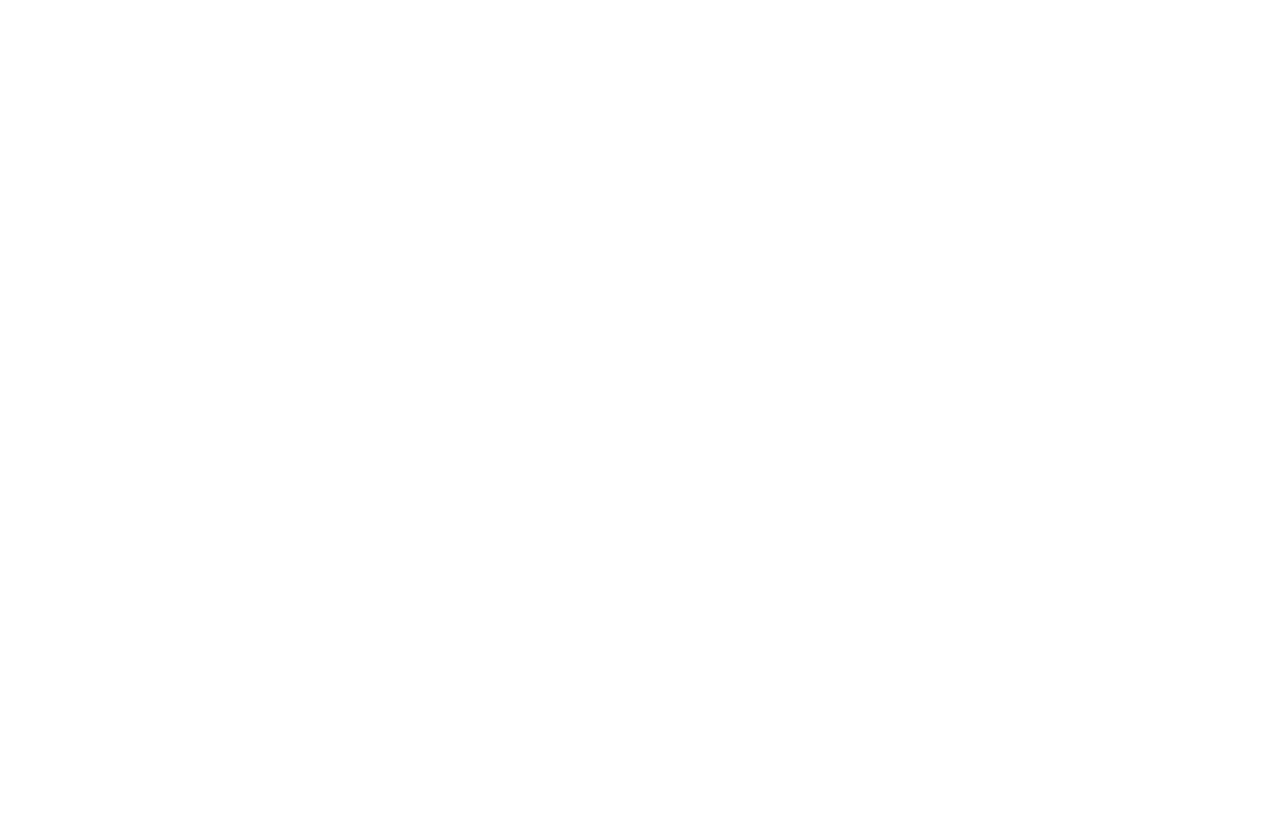
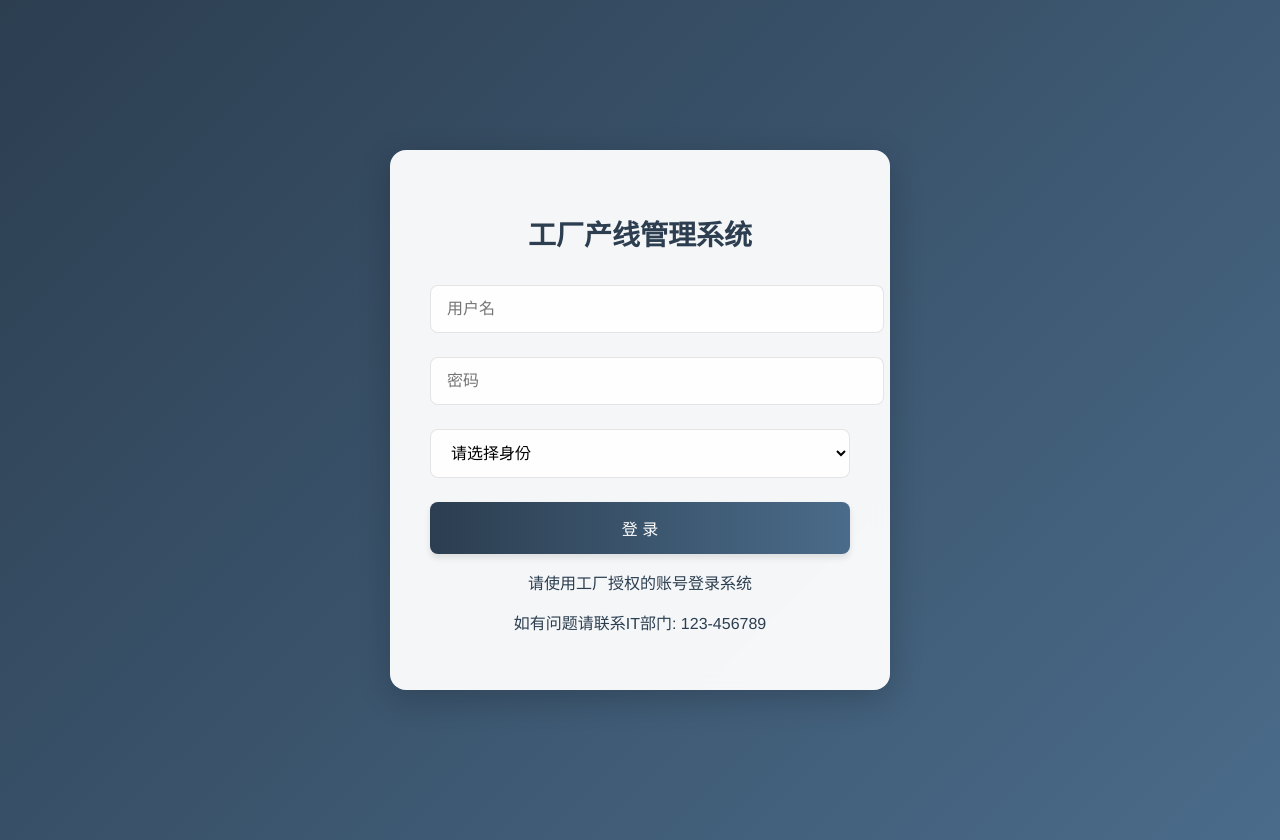
Before and after one commit to DingZhenPearl/industry, a Vue app: page /#/login in a window 1280 px wide. Before the commit the page ends 800 px from the top, so only its background shows below. Built offline with nearby package versions, Linux system fonts and the light colour scheme; the HTML template or start-up script is replaced by a standard one.

Commit message:
feat(auth): 添加登录功能并重构页面布局
- 新增 BottomNav 组件用于底部导航栏
- 添加 Login 页面实现用户登录功能
- 重构 Home、Notification、Profile 和 Task 页面布局
- 更新路由配置，增加登录路由并设置首页重定向

```diff
--- /dev/null
+++ b/src/components/BottomNav.vue
@@ -0,0 +1,59 @@
+<template>
+  <nav class="bottom-nav">
+    <div class="nav-item" :class="{ active: $route.path === '/home' }" @click="$router.push('/home')">
+      <i class="nav-icon home-icon"></i>
+      <span>首页</span>
+    </div>
+    <div class="nav-item" :class="{ active: $route.path === '/task' }" @click="$router.push('/task')">
+      <i class="nav-icon task-icon"></i>
+      <span>任务</span>
+    </div>
+    <div class="nav-item" :class="{ active: $route.path === '/notification' }" @click="$router.push('/notification')">
+      <i class="nav-icon notification-icon"></i>
+      <span>通知</span>
+    </div>
+    <div class="nav-item" :class="{ active: $route.path === '/profile' }" @click="$router.push('/profile')">
+      <i class="nav-icon profile-icon"></i>
+      <span>我的</span>
+    </div>
+  </nav>
+</template>
+
+<script>
+export default {
+  name: 'BottomNav'
+}
+</script>
+
+<style scoped>
+.bottom-nav {
+  display: flex;
+  justify-content: space-around;
+  background-color: #f8f8f8;
+  padding: 10px 0;
+  border-top: 1px solid #e0e0e0;
+}
+
+.nav-item {
+  display: flex;
+  flex-direction: column;
+  align-items: center;
+  cursor: pointer;
+}
+
+.nav-icon {
+  width: 24px;
+  height: 24px;
+  margin-bottom: 5px;
+  background-color: #666;
+  border-radius: 50%;
+}
+
+.nav-item.active {
+  color: #2196F3;
+}
+
+.nav-item.active .nav-icon {
+  background-color: #2196F3;
+}
+</style>
--- a/src/router/index.js
+++ b/src/router/index.js
@@ -1,12 +1,22 @@
 import Vue from 'vue'
 import VueRouter from 'vue-router'
 import Home from '../views/Home.vue'
+import Login from '../views/Login.vue'
 
 Vue.use(VueRouter)
 
 const routes = [
   {
+    path: '/login',
+    name: 'Login',
+    component: Login
+  },
+  {
     path: '/',
+    redirect: '/login'
+  },
+  {
+    path: '/home',
     name: 'Home',
     component: Home
   },
--- a/src/views/Home.vue
+++ b/src/views/Home.vue
@@ -21,30 +21,18 @@
       </div>
     </div>
 
-    <nav class="bottom-nav">
-      <div class="nav-item active">
-        <i class="nav-icon home-icon"></i>
-        <span>首页</span>
-      </div>
-      <div class="nav-item" @click="$router.push('/task')">
-        <i class="nav-icon task-icon"></i>
-        <span>任务</span>
-      </div>
-      <div class="nav-item" @click="$router.push('/notification')">
-        <i class="nav-icon notification-icon"></i>
-        <span>通知</span>
-      </div>
-      <div class="nav-item" @click="$router.push('/profile')">
-        <i class="nav-icon profile-icon"></i>
-        <span>我的</span>
-      </div>
-    </nav>
+    <BottomNav />
   </div>
 </template>
 
 <script>
+import BottomNav from '@/components/BottomNav.vue';
+
 export default {
   name: 'HomePage',
+  components: {
+    BottomNav
+  },
   methods: {
     navigateTo(module) {
       console.log(`导航到${module}模块`);
--- /dev/null
+++ b/src/views/Login.vue
@@ -0,0 +1,203 @@
+<template>
+  <div class="login-container">
+    <div class="login-form">
+      <h2 class="title">工厂产线管理系统</h2>
+      <form @submit.prevent="handleLogin">
+        <div class="form-group">
+          <input
+            id="username"
+            type="text"
+            v-model="username"
+            placeholder="用户名"
+            required
+            class="modern-input"
+          />
+        </div>
+        <div class="form-group">
+          <input
+            id="password"
+            type="password"
+            v-model="password"
+            placeholder="密码"
+            required
+            class="modern-input"
+          />
+        </div>
+        <div class="form-group">
+          <select
+            id="role"
+            v-model="role"
+            required
+            class="modern-input"
+          >
+            <option value="" disabled selected>请选择身份</option>
+            <option value="supervisor">主管</option>
+            <option value="foreman">工长</option>
+            <option value="team_leader">班组长</option>
+            <option value="member">组员</option>
+          </select>
+        </div>
+        <button type="submit" class="login-btn">登 录</button>
+        <div class="footer-note">
+          <p>请使用工厂授权的账号登录系统</p>
+          <p>如有问题请联系IT部门: 123-456789</p>
+        </div>
+      </form>
+    </div>
+  </div>
+</template>
+
+<script>
+export default {
+  name: 'LoginPage',
+  data() {
+    return {
+      username: '',
+      password: '',
+      role: ''
+    }
+  },
+  methods: {
+    handleLogin() {
+      // 处理登录逻辑
+      console.log('登录信息:', this.username, this.password);
+      this.$router.push('/home');
+    }
+  }
+}
+</script>
+
+<style scoped>
+.login-container {
+  display: flex;
+  justify-content: center;
+  align-items: center;
+  min-height: 100vh;
+  background: linear-gradient(135deg, #2c3e50 0%, #4a6b8a 100%);
+  padding: 20px;
+}
+
+.login-form {
+  width: 100%;
+  max-width: 420px;
+  padding: 40px;
+  background: rgba(255, 255, 255, 0.95);
+  border-radius: 16px;
+  box-shadow: 0 8px 32px rgba(0, 0, 0, 0.2);
+  backdrop-filter: blur(8px);
+  transition: all 0.3s ease;
+}
+
+.title {
+  text-align: center;
+  margin-bottom: 32px;
+  color: #2c3e50;
+  font-size: 28px;
+  font-weight: 600;
+}
+
+.form-group {
+  margin-bottom: 24px;
+}
+
+.modern-input {
+  width: 100%;
+  padding: 14px 16px;
+  border: 1px solid rgba(0, 0, 0, 0.1);
+  border-radius: 8px;
+  font-size: 16px;
+  transition: all 0.3s ease;
+  background: rgba(255, 255, 255, 0.9);
+}
+
+.modern-input:focus {
+  border-color: #667eea;
+  box-shadow: 0 0 0 3px rgba(102, 126, 234, 0.2);
+  outline: none;
+}
+
+.login-btn {
+  width: 100%;
+  padding: 14px;
+  background: linear-gradient(to right, #2c3e50, #4a6b8a);
+  color: white;
+  border: none;
+  border-radius: 8px;
+  font-size: 16px;
+  font-weight: 500;
+  cursor: pointer;
+  transition: all 0.3s ease;
+  box-shadow: 0 4px 6px rgba(0, 0, 0, 0.1);
+}
+
+.login-btn:hover {
+  transform: translateY(-2px);
+  box-shadow: 0 6px 12px rgba(0, 0, 0, 0.15);
+}
+
+.social-login {
+  margin-top: 32px;
+}
+
+.divider {
+  text-align: center;
+  position: relative;
+  margin-bottom: 24px;
+  color: #7f8c8d;
+}
+
+.divider::before,
+.divider::after {
+  content: "";
+  position: absolute;
+  top: 50%;
+  width: 45%;
+  height: 1px;
+  background: rgba(0, 0, 0, 0.1);
+}
+
+.divider::before {
+  left: 0;
+}
+
+.divider::after {
+  right: 0;
+}
+
+.social-buttons {
+  display: flex;
+  justify-content: center;
+  gap: 16px;
+}
+
+.social-btn {
+  width: 48px;
+  height: 48px;
+  border-radius: 50%;
+  border: none;
+  cursor: pointer;
+  transition: all 0.3s ease;
+  display: flex;
+  align-items: center;
+  justify-content: center;
+  font-size: 20px;
+  color: white;
+}
+
+.social-btn:hover {
+  transform: translateY(-3px);
+  box-shadow: 0 6px 12px rgba(0, 0, 0, 0.15);
+}
+
+.social-btn.google {
+  background: #db4437;
+}
+
+.social-btn.github {
+  background: #24292e;
+}
+
+.social-btn.wechat {
+  background: #07c160;
+}
+</style>
--- a/src/views/Notification.vue
+++ b/src/views/Notification.vue
@@ -41,29 +41,17 @@
       </div>
     </div>
 
-    <nav class="bottom-nav">
-      <div class="nav-item" @click="$router.push('/')">
-        <i class="nav-icon home-icon"></i>
-        <span>首页</span>
-      </div>
-      <div class="nav-item" @click="$router.push('/task')">
-        <i class="nav-icon task-icon"></i>
-        <span>任务</span>
-      </div>
-      <div class="nav-item active">
-        <i class="nav-icon notification-icon"></i>
-        <span>通知</span>
-      </div>
-      <div class="nav-item" @click="$router.push('/profile')">
-        <i class="nav-icon profile-icon"></i>
-        <span>我的</span>
-      </div>
-    </nav>
+    <BottomNav />
   </div>
 </template>
 
 <script>
+import BottomNav from '@/components/BottomNav.vue'
+
 export default {
+  components: {
+    BottomNav
+  },
   name: 'NotificationPage',
   data() {
     return {
--- a/src/views/Profile.vue
+++ b/src/views/Profile.vue
@@ -65,30 +65,18 @@
       </div>
     </div>
 
-    <nav class="bottom-nav">
-      <div class="nav-item" @click="$router.push('/')">
-        <i class="nav-icon home-icon"></i>
-        <span>首页</span>
-      </div>
-      <div class="nav-item" @click="$router.push('/task')">
-        <i class="nav-icon task-icon"></i>
-        <span>任务</span>
-      </div>
-      <div class="nav-item" @click="$router.push('/notification')">
-        <i class="nav-icon notification-icon"></i>
-        <span>通知</span>
-      </div>
-      <div class="nav-item active">
-        <i class="nav-icon profile-icon"></i>
-        <span>我的</span>
-      </div>
-    </nav>
+    <BottomNav />
   </div>
 </template>
 
 <script>
+import BottomNav from '@/components/BottomNav.vue'
+
 export default {
   name: 'ProfilePage',
+  components: {
+    BottomNav
+  },
   methods: {
     goToPersonalInfo() {
       // 跳转到个人信息页面
--- a/src/views/Task.vue
+++ b/src/views/Task.vue
@@ -57,30 +57,18 @@
       </div>
     </div>
 
-    <nav class="bottom-nav">
-      <div class="nav-item" @click="$router.push('/')">
-        <i class="nav-icon home-icon"></i>
-        <span>首页</span>
-      </div>
-      <div class="nav-item active">
-        <i class="nav-icon task-icon"></i>
-        <span>任务</span>
-      </div>
-      <div class="nav-item" @click="$router.push('/notification')">
-        <i class="nav-icon notification-icon"></i>
-        <span>通知</span>
-      </div>
-      <div class="nav-item" @click="$router.push('/profile')">
-        <i class="nav-icon profile-icon"></i>
-        <span>我的</span>
-      </div>
-    </nav>
+    <BottomNav />
   </div>
 </template>
 
 <script>
+import BottomNav from '@/components/BottomNav.vue'
+
 export default {
-  name: 'TaskPage'
+  name: 'TaskPage',
+  components: {
+    BottomNav
+  }
 }
 </script>
 
```
